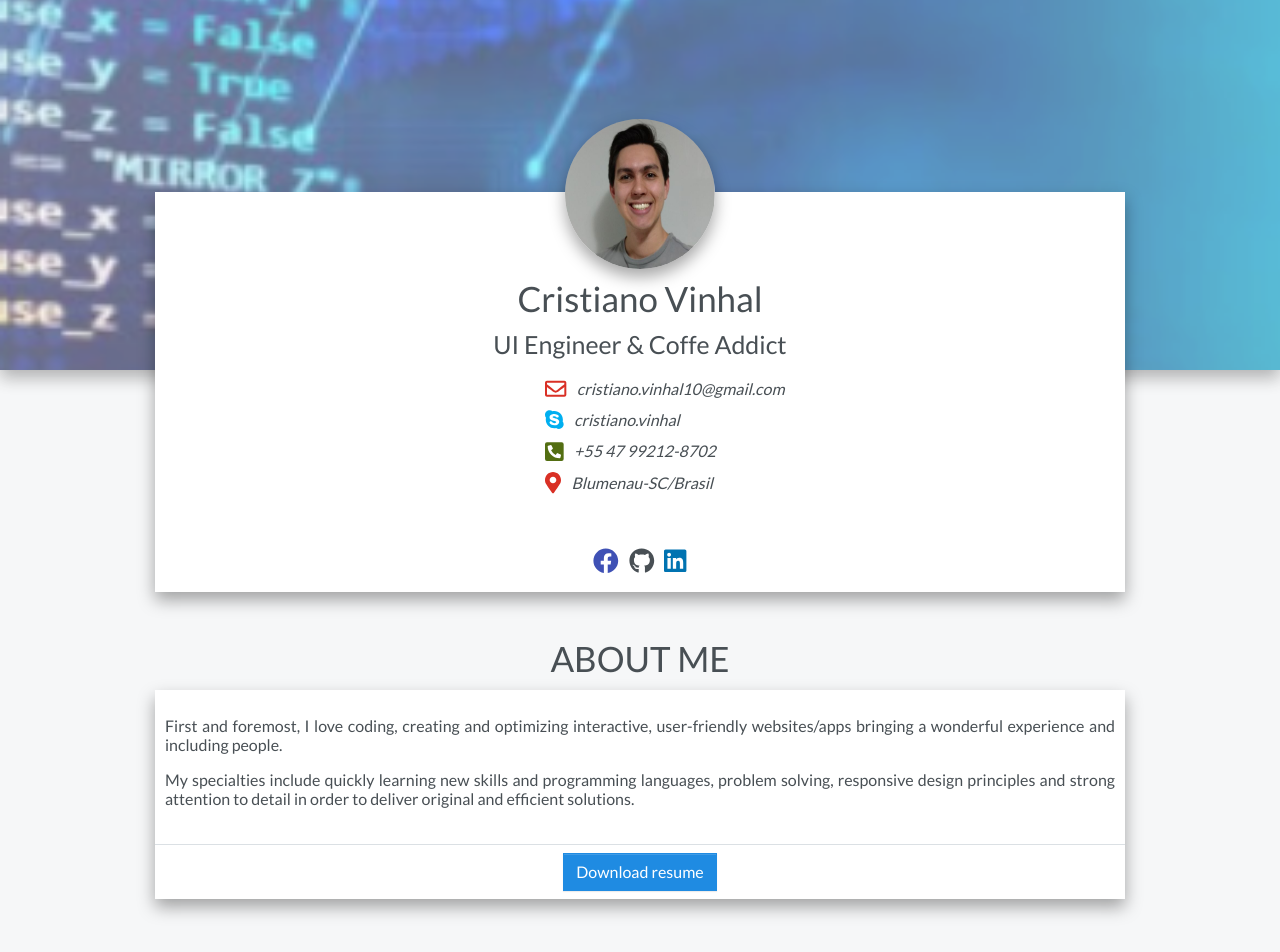
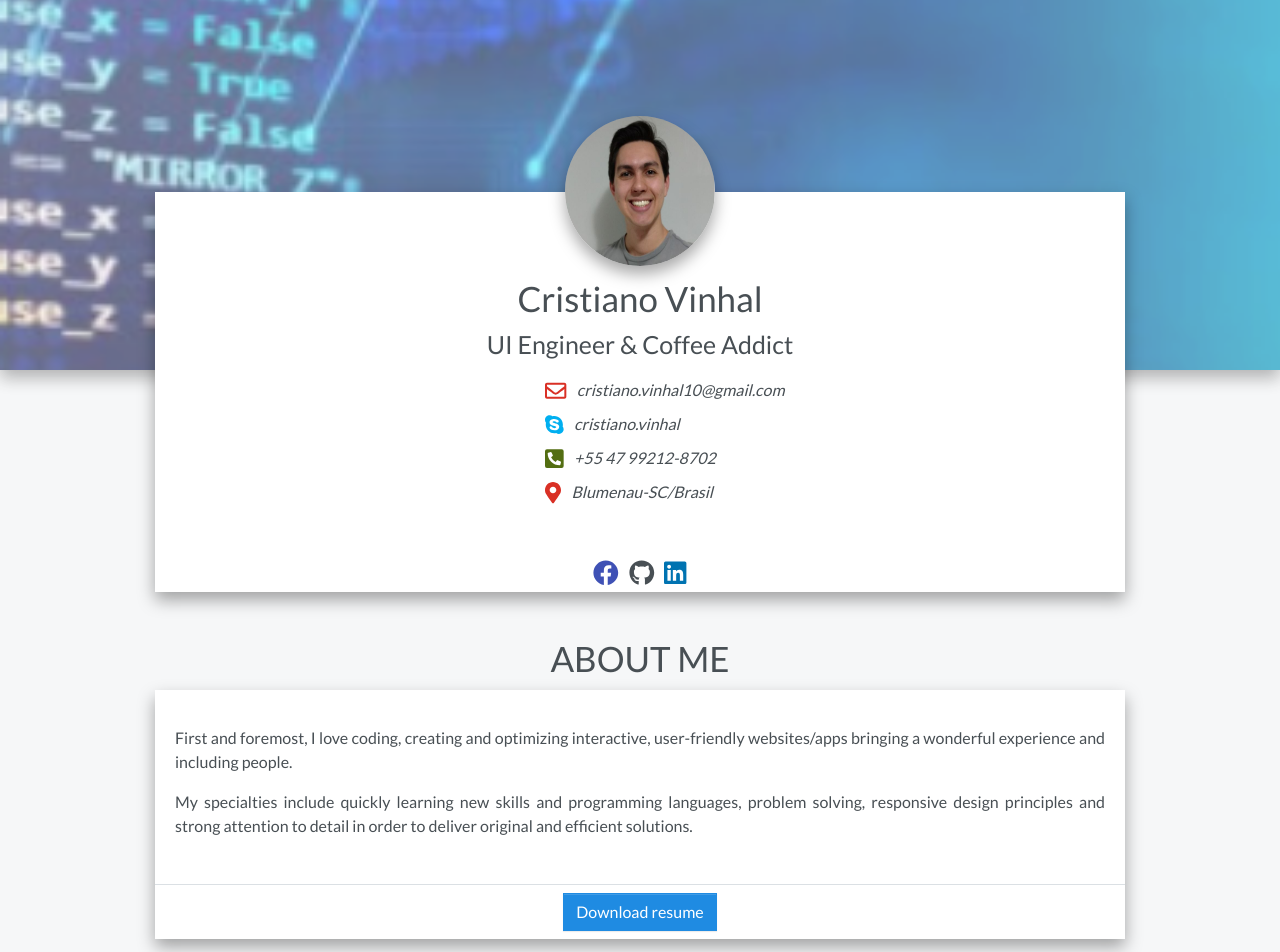
Before and after one commit to csvinhal/my-pages, a React (Create React App) app: page / in a window 1280 px wide. Shown: the top 952 px of the page. Built offline with nearby package versions, Linux system fonts and the light colour scheme.

Commit message:
some adjusts

```diff
--- a/package.json
+++ b/package.json
@@ -38,6 +38,8 @@
     "eslint-config-airbnb": "~18.0.1",
     "eslint-plugin-import": "~2.20.1",
     "eslint-plugin-jsx-a11y": "~6.2.3",
-    "eslint-plugin-react": "~7.18.3"
+    "eslint-plugin-react": "~7.18.3",
+    "eslint-plugin-prettier": "~3.1.2",
+    "eslint-plugin-react-hooks": "~2.4.0"
   }
 }
--- a/src/App.scss
+++ b/src/App.scss
@@ -14,6 +14,7 @@ body {
   font: normal normal $font-weight-normal 16px $font-family-base;
   color: $font-color;
   background-color: $background-color;
+  line-height: $line-height-base;
 }
 
 .container {
--- a/src/screen/About/About.scss
+++ b/src/screen/About/About.scss
@@ -1,7 +1,7 @@
 @import "./../../assets/scss/variables";
 
 .about-container__text {
-  padding: 10px;
+  padding: 20px;
   text-align: justify;
   white-space: pre-line;
 }
--- a/src/screen/Profile/Profile.js
+++ b/src/screen/Profile/Profile.js
@@ -42,7 +42,7 @@ const Profile = () => {
             Cristiano Vinhal
           </h4>
           <h6 className="container__infos--job" tabIndex="0">
-            UI Engineer & Coffe Addict
+            UI Engineer & Coffee Addict
           </h6>
         </div>
         <address className="profile__contact">
```
Also changed, not shown: 1 other file (tests, documents, lock files or other folders).
